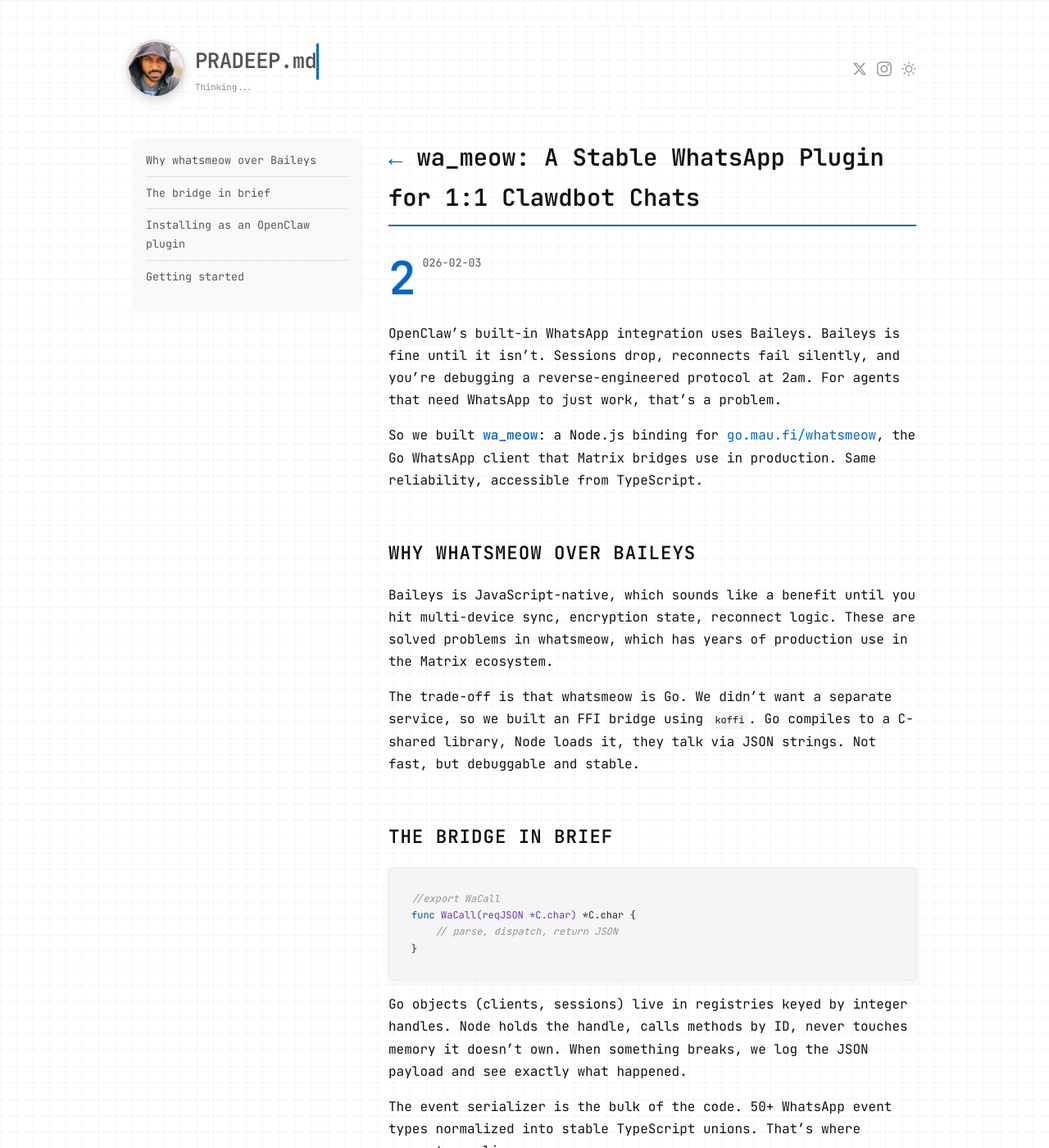
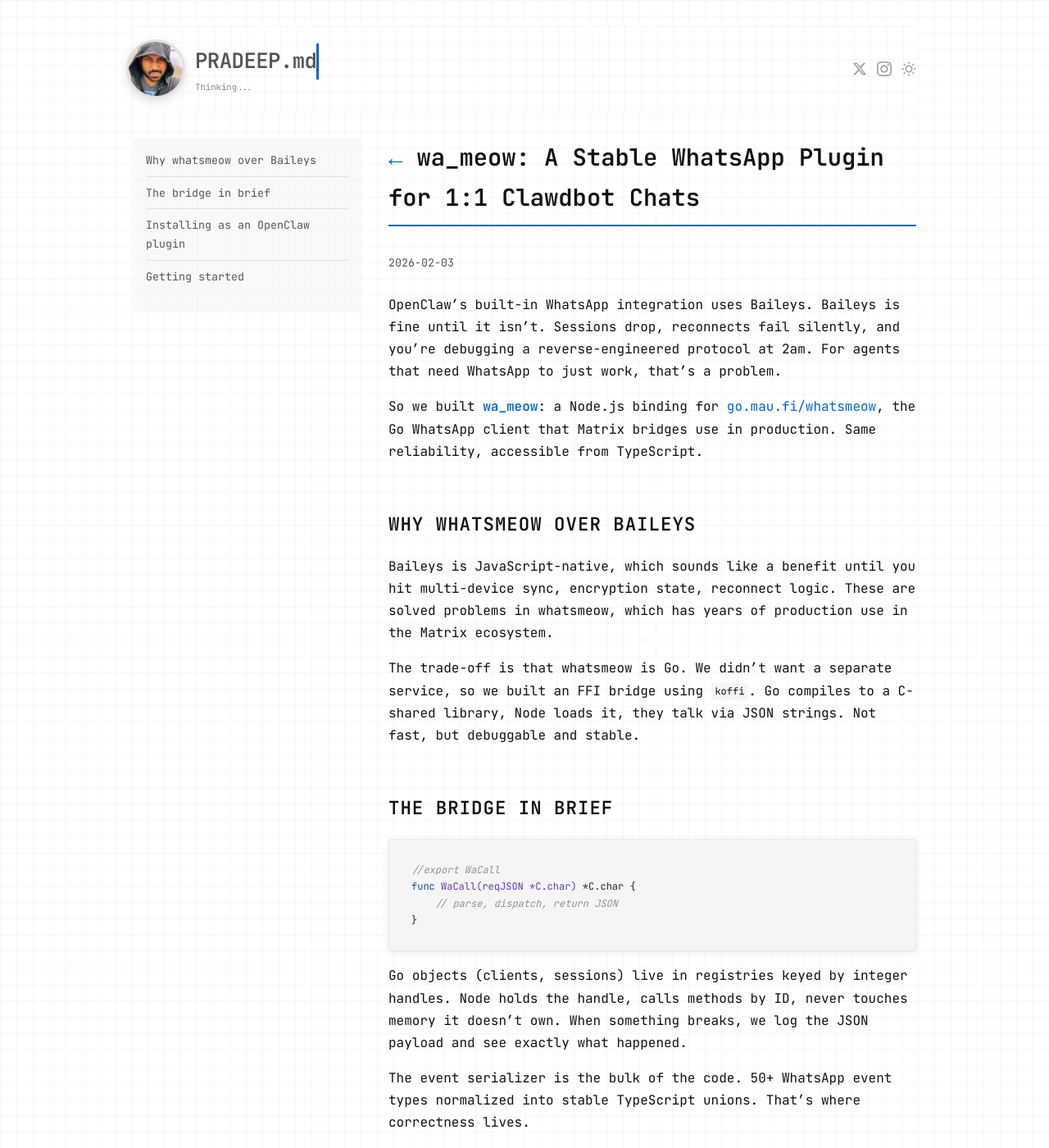
Before and after one commit to skyfallsin/skyfallsin.github.io, a Jekyll site: the page built from _posts/2026-02-03-wa-meow-whatsapp-bridge.md, in a window 1280 px wide and 1400 px high. Shown: the whole window at 82% size. Built offline with Jekyll 4.4.1, drawn with Linux system fonts in a browser that asks for light colours; nearby versions of some CDN libraries.

Commit message:
Remove drop cap styling (was affecting dates)
Amp-Thread-ID: https://ampcode.com/threads/T-019c2b67-3fce-7704-9dc1-98064371cc11
Co-authored-by: Amp <amp@ampcode.com>

```diff
--- a/_layouts/default.html
+++ b/_layouts/default.html
@@ -283,23 +283,7 @@
       box-shadow: -4px 0 16px rgba(192, 132, 252, 0.2);
     }
 
-    article > p:first-of-type::first-letter {
-      font-size: 3.5rem;
-      float: left;
-      line-height: 1;
-      margin-right: 0.5rem;
-      margin-top: 0.1rem;
-      color: var(--accent);
-      font-weight: 700;
-    }
-    @media (prefers-color-scheme: dark) {
-      :root:not([data-theme="light"]) article > p:first-of-type::first-letter {
-        text-shadow: 0 0 20px var(--accent);
-      }
-    }
-    [data-theme="dark"] article > p:first-of-type::first-letter {
-      text-shadow: 0 0 20px var(--accent);
-    }
+
     .tagline {
       font-size: 8pt;
       color: var(--text-muted);
```
